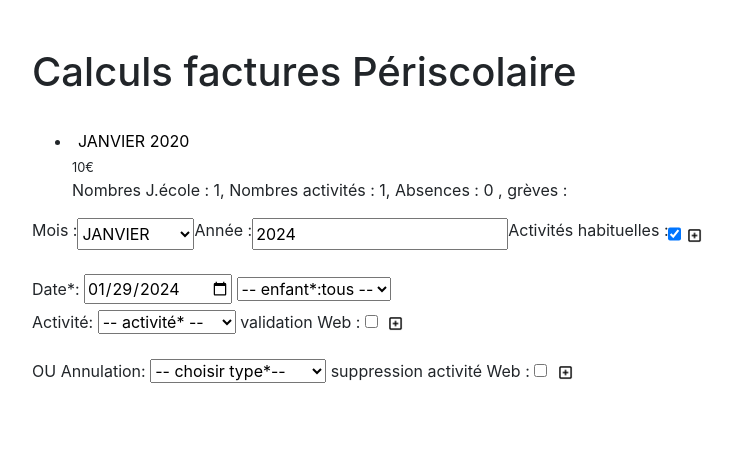
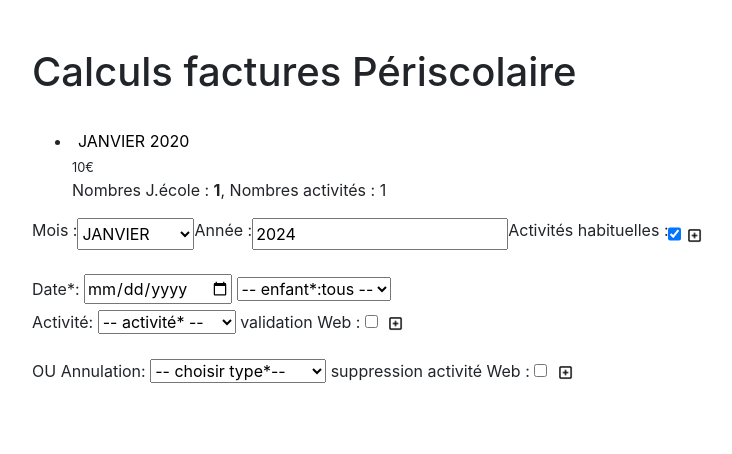
Before and after one commit to lolothi/schoolPlanning, a Flask app: page / in a window 1280 px wide. Shown: the part 56-510 px from the top of the page, without its empty margins (53-785 px from the left). Run offline with Flask 3, Linux system fonts and the light colour scheme; tables that the repository leaves empty hold one stand-in row (values such as "Sample post"); some libraries are stand-ins or nearby versions.

Commit message:
off-days

```diff
--- a/app.py
+++ b/app.py
@@ -21,7 +21,7 @@ from services.services_month_activities import (
     set_month_activity,
     set_month_activity_for_all_children
 )
-from services.services_off_days import set_off_days, set_off_days_for_all_children
+from services.services_off_days import set_off_days
 from classes.JoursFeriesClass import JoursFeries, School_day, Jour, Mois
 from classes.MonthActivities import MonthActivities
 from functions_help import stringToNumber, month_days
@@ -50,7 +50,7 @@ def index():
     activitiesInDb = getActivities()
     usual_activities_in_DB = getUsualActivities()
 
-    month_canceled_type = ["absence enfant", "annulation par école"]
+    month_canceled_type = ["absence enfant", "grève", "annulation par école"]
     if request.method == "POST":
         try:
             mymonthActivities = MonthActivities(year[0], Mois[month[0]])
@@ -106,18 +106,12 @@ def day_off_create():
                         input_date, activity_id, 0, activity_web_validation
                     )
 
+            elif month_canceled_type == "grève":
+                    set_off_days(input_date, int(activity_child_id), day_off_web_validation, strike_canceled=1)
             elif month_canceled_type == "absence enfant":
-                if int(activity_child_id) > 0:
-                    set_off_days(input_date, activity_child_id, day_off_web_validation)
-                else:
-                    set_off_days_for_all_children(input_date, day_off_web_validation)
+                    set_off_days(input_date, int(activity_child_id), day_off_web_validation, strike_canceled=0, family_canceled=1)
             elif month_canceled_type == "annulation par école":
-                if int(activity_child_id) > 0:
-                    set_off_days(
-                        input_date, activity_child_id, day_off_web_validation, 1
-                    )
-                else:
-                    set_off_days_for_all_children(input_date, day_off_web_validation, 1)
+                    set_off_days(input_date, int(activity_child_id), day_off_web_validation, strike_canceled=0, family_canceled=0, school_canceled=1)
         else:
             error_date = "La date choisie n'est pas un jour d'école"
             # TODO a GERER les erreurs et surtout informer cette erreur de date !!
@@ -306,4 +300,5 @@ def params():
 
 
 if __name__ == "__main__":
-    app.run(debug=True)
+    app.run(debug=True, use_debugger=True, use_reloader=True)
+    # flask run --debug
--- a/services/services_month_activities.py
+++ b/services/services_month_activities.py
@@ -3,7 +3,7 @@ import calendar
 import json
 from services.services_sqlite_db import get_db
 from services.services_child import getChilds
-from services.services_off_days import get_family_off_days_by_month, get_school_off_days_by_month
+from services.services_off_days import get_family_off_days_by_month, get_strikes_days_by_month, get_school_canceled_by_month
 from functions_help import month_days
 
 # --- school Month ---
@@ -46,7 +46,8 @@ def get_months_with_details():
                 "activities_count": len(get_activities_by_month(acitivity_in_month[1], acitivity_in_month[2])),
                 "price_activities": get_activities_price_by_month(acitivity_in_month[1], acitivity_in_month[2]),
                 "off_days": len(get_family_off_days_by_month(acitivity_in_month[1], acitivity_in_month[2])),
-                "school_off_days": len(get_school_off_days_by_month(acitivity_in_month[1], acitivity_in_month[2])),
+                "school_off_days": len(get_school_canceled_by_month(acitivity_in_month[1], acitivity_in_month[2])),
+                "strike_days": len(get_strikes_days_by_month(acitivity_in_month[1], acitivity_in_month[2])),
             }
             res_with_details.append(result_dict)
         return res_with_details
--- a/services/services_off_days.py
+++ b/services/services_off_days.py
@@ -3,20 +3,20 @@ import calendar
 from services.services_sqlite_db import get_db
 from services.services_child import getChilds
 
-def set_off_days(date:date, child_id:int, web_validated:bool=0, school_canceled:bool=0):
+def set_off_days(date:date, child_id:int, web_validated:bool=0, strike_canceled:bool=0, family_canceled:bool=0, school_canceled:bool=0 ):
     db = get_db()
-    reqSQL = "INSERT INTO off_days (date, child_id, web_validated, school_canceled) VALUES (?, ?, ?, ?)"
-    cur = db.cursor()
-    cur.execute(reqSQL, (date, child_id, web_validated, school_canceled))
-    db.commit()
-    db.close()
-
-def set_off_days_for_all_children(date:date, web_validated:bool=0, school_canceled:bool=0):
-    reqSQL = "INSERT INTO off_days (date, child_id, web_validated, school_canceled) VALUES (?, ?, ?, ?)"
-    db = get_db()
-    for child in getChilds():
+    reqSQL = "INSERT INTO off_days (date, child_id, web_validated, strike_canceled, family_canceled, school_canceled) VALUES (?, ?, ?, ?, ?, ?)"
+    print('set_off_days',date, child_id, web_validated, strike_canceled, family_canceled, school_canceled )
+    if child_id == 0 :
+        print('set_off_days_CHILD=0', child_id)
+        for child in getChilds():
+            cur = db.cursor()
+            cur.execute(reqSQL, (date, child[0], web_validated, strike_canceled, family_canceled, school_canceled))
+            db.commit()
+    else :
+        print('set_off_days_CHILD=??', child_id)
         cur = db.cursor()
-        cur.execute(reqSQL, (date, child[0], web_validated, school_canceled))
+        cur.execute(reqSQL, (date, child_id, web_validated, strike_canceled, family_canceled, school_canceled))
         db.commit()
     db.close()
 
@@ -24,7 +24,7 @@ def get_family_off_days_by_month(year:int, month:int):
     db = get_db()
     month_str = str(month).zfill(2)
     last_day = calendar.monthrange(year, month)[1]
-    reqSQL = "SELECT * FROM off_days WHERE family_canceled == 1 and date BETWEEN ? AND ?"
+    reqSQL = "SELECT distinct date, family_canceled FROM off_days WHERE family_canceled = 1 and date BETWEEN ? AND ?"
     cur = db.cursor()
     cur.execute(reqSQL, (f"{year}-{month_str}-01", f"{year}-{month_str}-{last_day}"))
     res = cur.fetchall()
@@ -35,11 +35,11 @@ def get_family_off_days_by_month(year:int, month:int):
         db.close()
         return []
 
-def get_school_off_days_by_month(year:int, month:int):
+def get_strikes_days_by_month(year:int, month:int):
     db = get_db()
     month_str = str(month).zfill(2)
     last_day = calendar.monthrange(year, month)[1]
-    reqSQL = "SELECT * FROM off_days WHERE school_canceled == 1 and date BETWEEN ? AND ?"
+    reqSQL = "SELECT distinct date, strike_canceled FROM off_days WHERE strike_canceled = 1 and date BETWEEN ? AND ?"
     cur = db.cursor()
     cur.execute(reqSQL, (f"{year}-{month_str}-01", f"{year}-{month_str}-{last_day}"))
     res = cur.fetchall()
@@ -49,3 +49,18 @@ def get_school_off_days_by_month(year:int, month:int):
     else:
         db.close()
         return []
+
+def get_school_canceled_by_month(year:int, month:int):
+    db = get_db()
+    month_str = str(month).zfill(2)
+    last_day = calendar.monthrange(year, month)[1]
+    reqSQL = "SELECT distinct date, school_canceled FROM off_days WHERE school_canceled = 1 and date BETWEEN ? AND ?"
+    cur = db.cursor()
+    cur.execute(reqSQL, (f"{year}-{month_str}-01", f"{year}-{month_str}-{last_day}"))
+    res = cur.fetchall()
+    if res:
+        db.close()
+        return res
+    else:
+        db.close()
+        return []
--- a/static/styles.css
+++ b/static/styles.css
@@ -62,10 +62,15 @@ visibility: visible;
 }
 
 .school_day {
+    font-weight: bold;
     color: green;
 }
 .off_day {
+    font-weight: bold;
     color: grey;
+}
+.simple-text{
+    font-weight: normal;
 }
 
 @media (max-width: 30em) {
--- a/templates/home.html
+++ b/templates/home.html
@@ -13,17 +13,27 @@
 {%if school_months%}
 <ul>
   {%for school_month in school_months%}
-  <li><form method="post" action="{{ url_for('mois', item_id=school_month.month_id) }}">
+  <li>
+    <form method="post" action="{{ url_for('mois', item_id=school_month.month_id) }}">
       <input type="hidden" name="month_year" value="{{ school_month.year }}">
       <input type="hidden" name="month" value="{{ school_month.month }}">
-  <button type="submit" id="submitBtn" class="transparent-button">{{Mois(school_month.month).name}} {{ school_month.year }}</button>
+      <button type="submit" id="submitBtn" class="transparent-button">{{Mois(school_month.month).name}} {{
+        school_month.year }}</button>
     </form>
     {%if school_month.activities_count > 0%}
     <a class="activity_price">{{ school_month.price_activities }}€</a>
     {%endif%}
-    <p>Nombres J.école : <a class="school_day">{{ school_month.school_days }}</a>, Nombres activités : {{ school_month.activities_count }},
-      <!--prix : {{ school_month.price_activities }}€ -->
-      Absences : {{ school_month.off_days}} , grèves :
+    <p >Nombres J.école : <a class="school_day">{{ school_month.school_days }}</a>, Nombres activités : {{
+      school_month.activities_count }}
+      {%if school_month.off_days > 0%}
+      , Absences : {{ school_month.off_days}}
+      {%endif%}
+      {%if school_month.strike_days > 0%}
+      , grèves : {{ school_month.strike_days}}
+      {%endif%}
+      {%if school_month.school_off_days > 0%}
+      , annulations : {{ school_month.school_off_days}}
+      {%endif%}
     </p>
   </li>
   {%endfor%}
@@ -57,7 +67,7 @@
 {%if school_months%}
 <form method="post" action="{{ url_for('day_off_create') }}"> <!-- class="inline-elements" -->
   <label for="input_date">Date*:</label>
-  <input type="date" name="input_date" id="input_date" class="inputs" value="{{ today.strftime("%Y-%m-%d") }}" required
+  <input type="date" name="input_date" id="input_date" class="inputs" value="{{ today.strftime(" %Y-%m-%d") }}" required
     size="10" maxlength="30">
   {% if message %}
   <a class="message">{{message_date}}</a>
@@ -122,7 +132,7 @@
 
 <script>
   var input_date = document.getElementById("input_date");
-  input_date.addEventListener("input", function() {
+  input_date.addEventListener("input", function () {
     console.log(input_date.value);
   });
 </script>
--- a/templates/month.html
+++ b/templates/month.html
@@ -12,7 +12,7 @@
                 {%if day_info.activities%}
                 <ul>
                     {%for activity in day_info.activities%}
-                    <li>{{ activity.name }} - pour {{ activity.child }} - prix: {{ activity.price }} €</li>
+                    <li class="simple-text">{{ activity.name }} - pour {{ activity.child }} - prix: {{ activity.price }} €</li>
                     {%endfor%}
                 </ul>
                 {%endif%}
```
Lines whose indentation alone changed are shown as unchanged.
